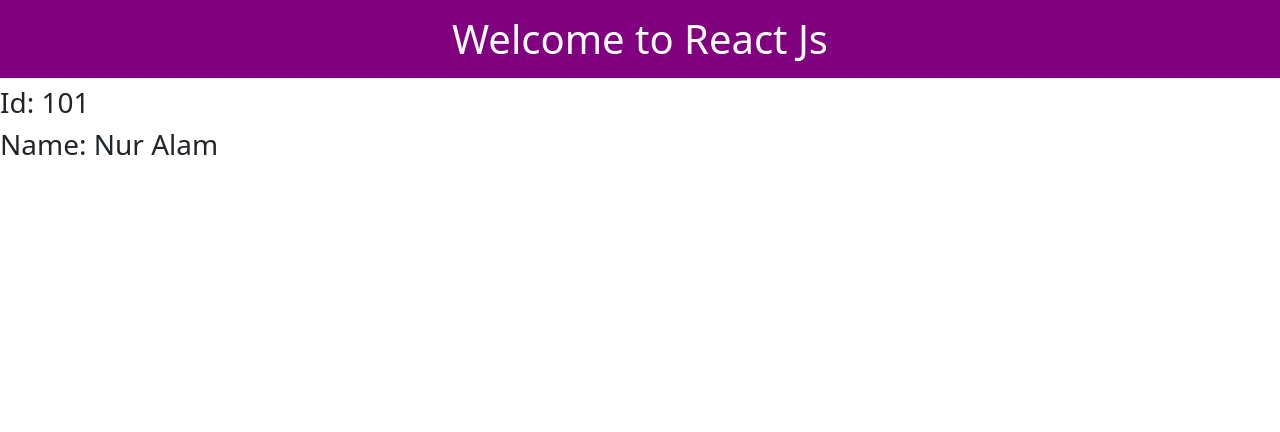
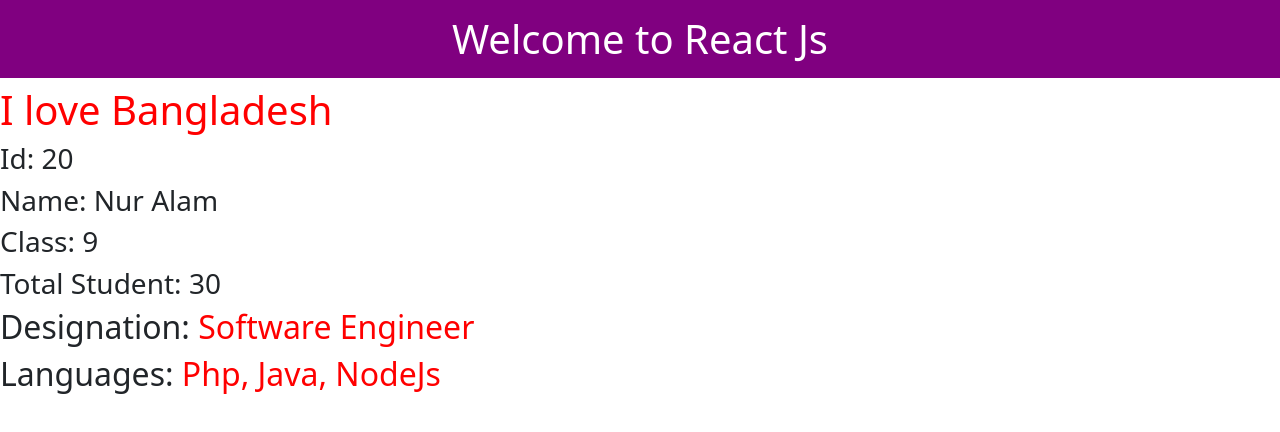
Before and after one commit to furiousnur/React-Basic, a React (Create React App) app: page / in a window 1280 px wide. Shown: the top 432 px of the page. Built offline with nearby package versions, Linux system fonts and the light colour scheme.

Commit message:
React useContext Hook instead of Drilling Props

```diff
--- a/src/components/PropDrilling/FourPropDrilling.js
+++ b/src/components/PropDrilling/FourPropDrilling.js
@@ -1,11 +1,15 @@
-import React from 'react';
+import React,{useContext} from 'react';
+import {userContext} from "./UserContext";
 
-const FourPropDrilling = (props) => {
-    const {name, id} = props.user;
+const FourPropDrilling = () => {
+    //destructuring
+    const {user, school} = useContext(userContext);
     return (
         <div>
-            <h3>Id: {id}</h3>
-            <h3>Name: {name}</h3>
+            <h3>Id: {user.id}</h3>
+            <h3>Name: {user.name}</h3>
+            <h3>Class: {school.class}</h3>
+            <h3>Total Student: {school.students}</h3>
         </div>
     );
 };
--- a/src/components/PropDrilling/PropDrilling.js
+++ b/src/components/PropDrilling/PropDrilling.js
@@ -1,14 +1,21 @@
 import React, {useState} from 'react';
 import SecondPropDrilling from "./SecondPropDrilling";
+import {userContext} from "./UserContext";
 
 const PropDrilling = () => {
     const [user, setUser] = useState({
-        id: 101, name: "Nur Alam"
+        id: 20, name: "Nur Alam"
+    });
+    const [school, setSchool] = useState({
+       class: 9, students: 30
+    });
+    const [info, setInfo] = useState({
+        bd: "I love Bangladesh"
     });
     return (
-        <div>
-            <SecondPropDrilling user={user} />
-        </div>
+        <userContext.Provider value={{user, school, info}}>
+            <SecondPropDrilling/>
+        </userContext.Provider>
     );
 };
 
--- a/src/components/PropDrilling/SecondPropDrilling.js
+++ b/src/components/PropDrilling/SecondPropDrilling.js
@@ -1,11 +1,22 @@
-import React from 'react';
+import React,{useContext, useState} from 'react';
 import ThirdPropDrilling from "./ThirdPropDrilling";
+import {dataContext, userContext} from "./UserContext";
 
-const SecondPropDrilling = (props) => {
+const SecondPropDrilling = () => {
+    const {info} = useContext(userContext);
+
+    const [programmer, setProgrammer] = useState({
+        language: "Php, Java, NodeJs",
+        designation: "Software Engineer"
+    });
+
     return (
-        <div>
-            <ThirdPropDrilling user={props.user} />
-        </div>
+        <>
+            <h1 style={{textAlign:"left", color: "red"}}>{info.bd}</h1>
+            <dataContext.Provider value={{programmer}}>
+                <ThirdPropDrilling/>
+            </dataContext.Provider>
+        </>
     );
 };
 
--- a/src/components/PropDrilling/ThirdPropDrilling.js
+++ b/src/components/PropDrilling/ThirdPropDrilling.js
@@ -1,11 +1,15 @@
-import React from 'react';
+import React,{useContext} from 'react';
 import FourPropDrilling from "./FourPropDrilling";
+import {dataContext} from "./UserContext";
 
-const ThirdPropDrilling = (props) => {
+const ThirdPropDrilling = () => {
+    const {programmer} = useContext(dataContext);
     return (
-        <div>
-            <FourPropDrilling user={props.user}/>
-        </div>
+        <>
+            <FourPropDrilling/>
+            <h2>Designation: <span style={{color:"red"}}>{programmer.designation}</span></h2>
+            <h2>Languages: <span style={{color:"red"}}> {programmer.language}</span> </h2>
+        </>
     );
 };
 
--- /dev/null
+++ b/src/components/PropDrilling/UserContext.js
@@ -0,0 +1,9 @@
+import React from "react";
+export const userContext = React.createContext();
+export const dataContext = React.createContext();
+
+//user context always give you two things one is provider second one consumer but here we use provider and useContext instead of consumer.
+
+//Step 1: create context
+//Step 2: wrap childs with context provider
+//Step 3: state access useContext hook
```
